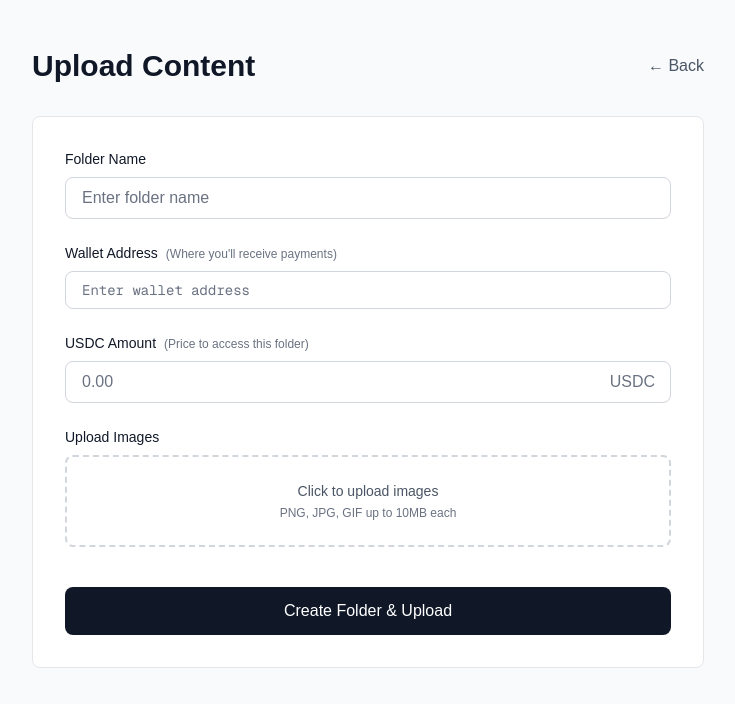
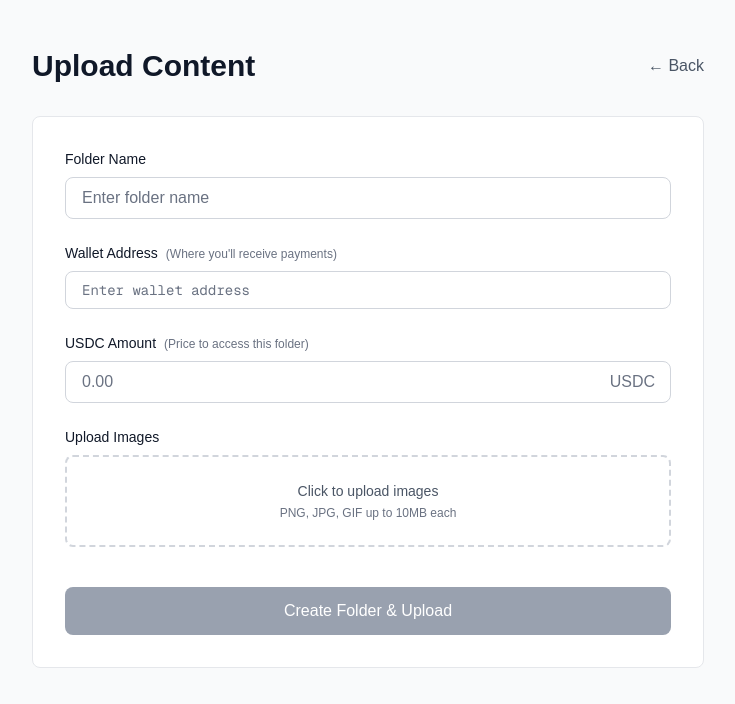
Before and after one commit to jarrensj/cloudopto, a Next.js app: page /upload in a window 1280 px wide. Shown: the top 704 px of the page, without its empty margins (272-1007 px from the left). Built offline with nearby package versions, Linux system fonts and the light colour scheme.

Commit message:
ux: disable submit button until form complete

```diff
--- a/app/upload/page.tsx
+++ b/app/upload/page.tsx
@@ -18,6 +18,13 @@ export default function UploadPage() {
       setImages(Array.from(e.target.files));
     }
   };
+
+  // Check if form is complete
+  const isFormComplete = folderName.trim() !== '' &&
+                         walletAddress.trim() !== '' &&
+                         usdcAmount.trim() !== '' &&
+                         parseFloat(usdcAmount) > 0 &&
+                         images.length > 0;
 
   const handleSubmit = async (e: React.FormEvent) => {
     e.preventDefault();
@@ -183,7 +190,7 @@ export default function UploadPage() {
           <div className="pt-4">
             <button
               type="submit"
-              disabled={isUploading}
+              disabled={isUploading || !isFormComplete}
               className="w-full bg-gray-900 text-white px-6 py-3 rounded-lg hover:bg-gray-800 transition-colors font-medium disabled:bg-gray-400 disabled:cursor-not-allowed"
             >
               {isUploading ? 'Uploading...' : 'Create Folder & Upload'}
```
